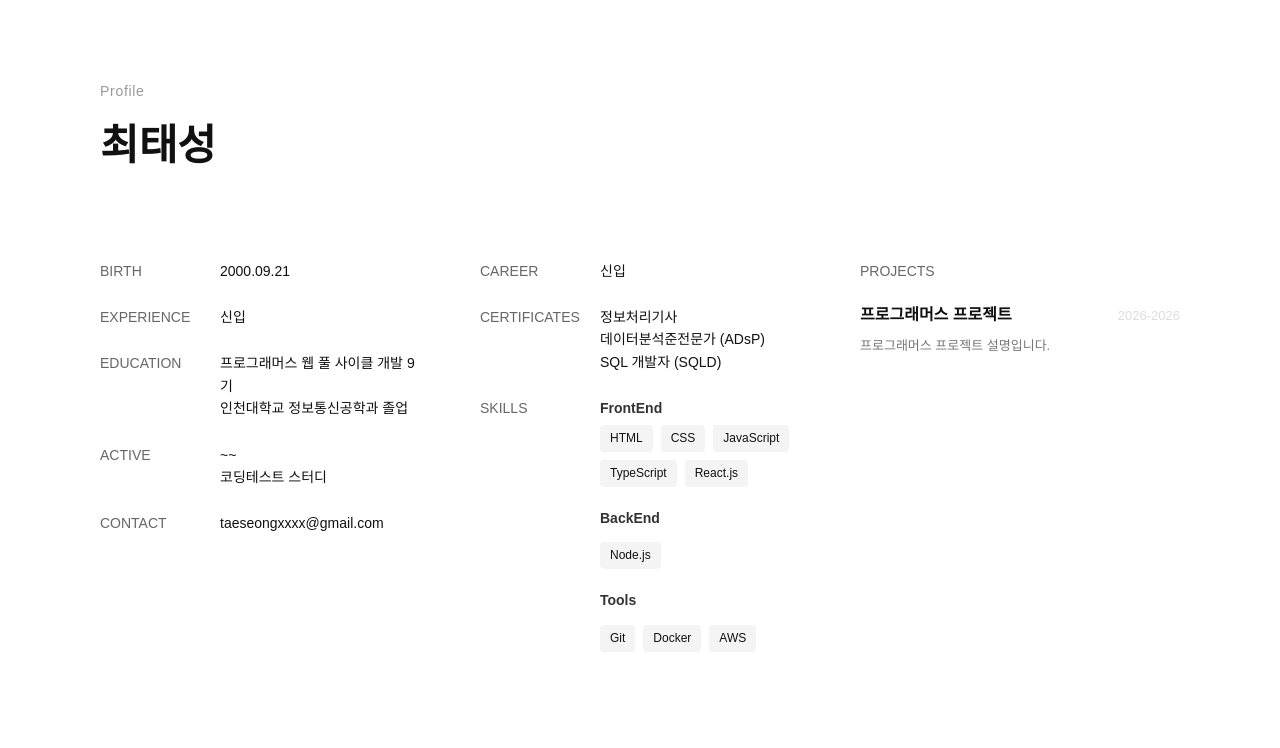
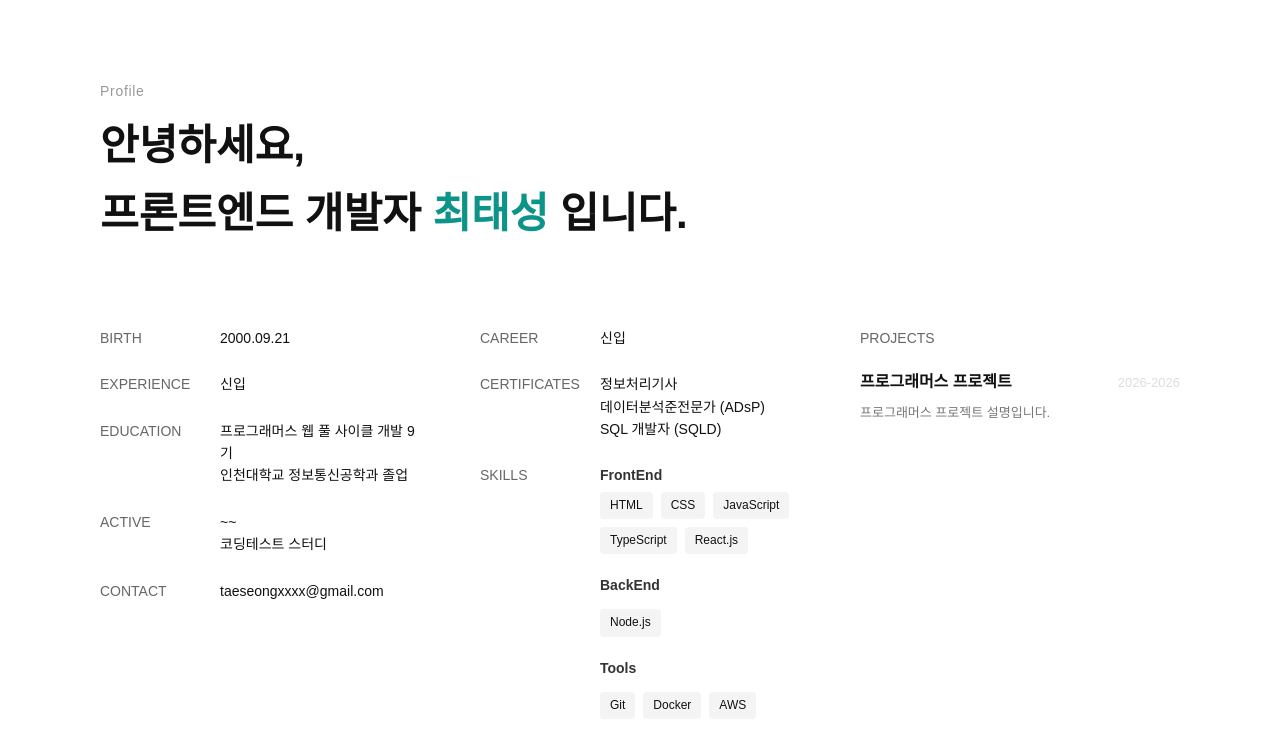
Before and after one commit to taesongxxxx/taesongxxxx.github.io, a React (Vite) app: page / in a window 1280 px wide. Shown: the top 748 px of the page. Built offline with nearby package versions, Linux system fonts and the light colour scheme; a web font is replaced by a local one.

Commit message:
design: 자기소개 문구 수정

```diff
--- a/index.html
+++ b/index.html
@@ -4,7 +4,7 @@
     <meta charset="UTF-8" />
     <link rel="icon" type="image/svg+xml" href="/vite.svg" />
     <meta name="viewport" content="width=device-width, initial-scale=1.0" />
-    <title>taeseong's portfolio</title>
+    <title>최태성 | FrontEnd</title>
   </head>
   <body>
     <div id="root"></div>
--- a/src/App.css
+++ b/src/App.css
@@ -15,6 +15,10 @@
   font-size: 42px;
   font-weight: 800;
   margin: 0;
+}
+
+.title span {
+  color:  #0d9488;
 }
 
 .main-container {
--- a/src/App.tsx
+++ b/src/App.tsx
@@ -8,9 +8,8 @@ function App() {
     <div className="portfolio-container">
       <header className="title">
         <h4>Profile</h4>
-        <h1>최태성</h1>
+        <h1>안녕하세요,<br/>프론트엔드 개발자 <span>최태성</span> 입니다.</h1>
       </header>
-
       <div className="main-container">
         <ProfileSection />
         <ResumeSection />
```
